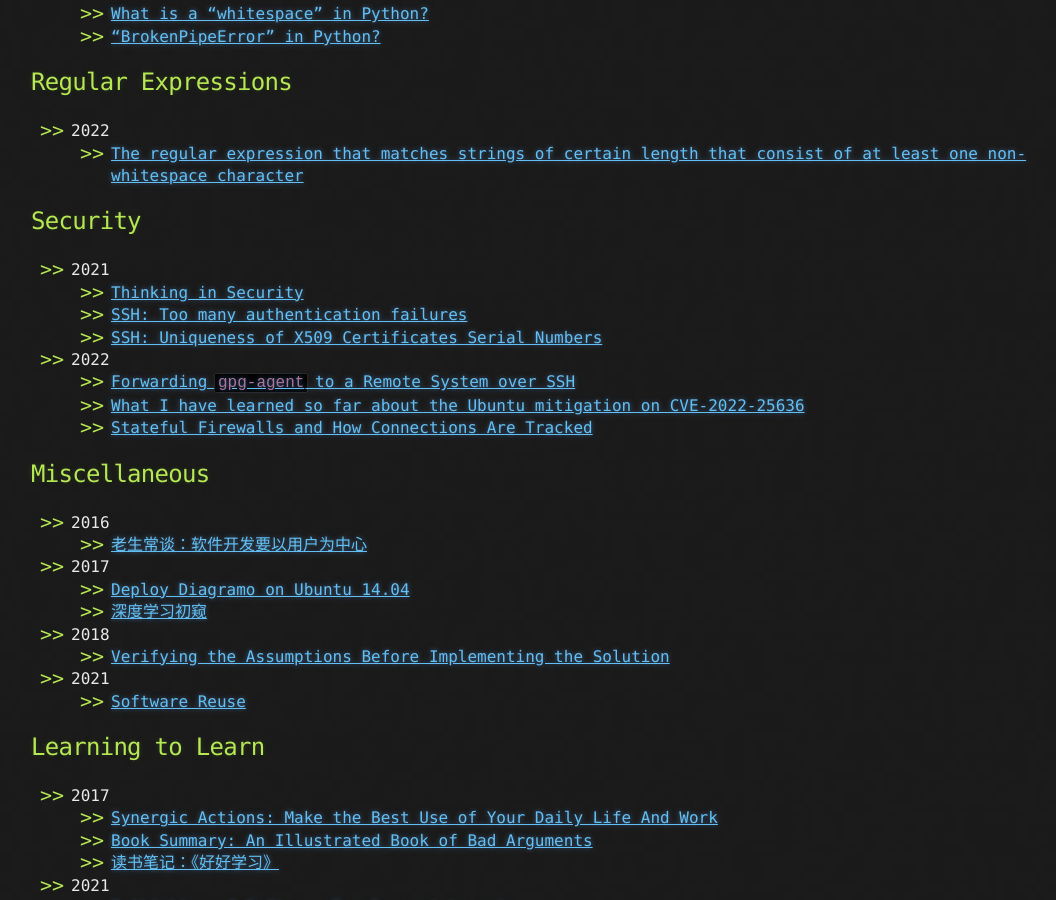
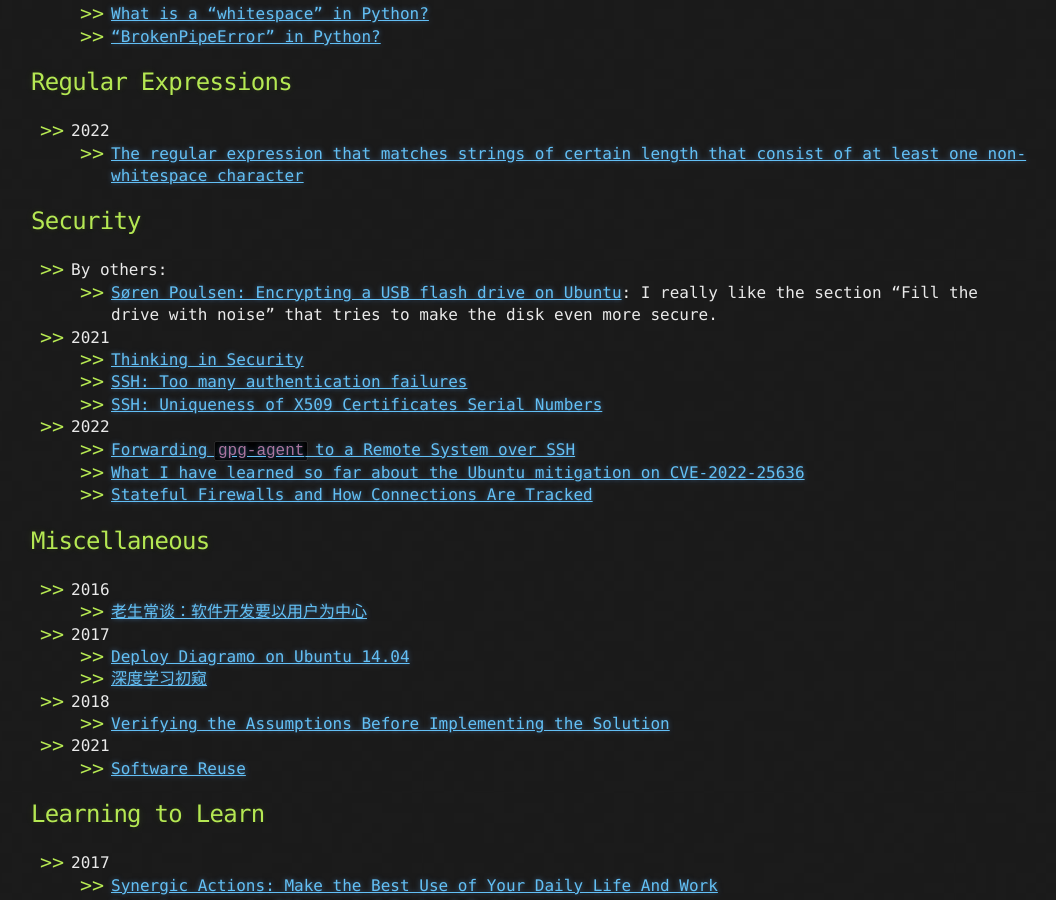
Before and after one commit to yaobinwen/yaobinwen.github.io, a Jekyll site: the page built from index.md, in a window 1280 px wide and 900 px high, scrolled down 1868 px. Shown: the whole window, without its empty margins (109-1165 px from the left). Built offline with Jekyll 4.4.1, drawn with Linux system fonts in a browser that asks for light colours; our own code applies the rules of GitHub Pages for plain Markdown files.

Commit message:
Refer "Encrypting a USB flash drive on Ubuntu" by Søren Poulsen

```diff
--- a/index.md
+++ b/index.md
@@ -77,6 +77,8 @@ The articles are grouped by the main topics.
 
 ## Security
 
+- By others:
+  - [Søren Poulsen: Encrypting a USB flash drive on Ubuntu](https://sorenpoulsen.com/encrypting-a-usb-flash-drive-on-ubuntu): I really like the section "Fill the drive with noise" that tries to make the disk even more secure.
 - 2021
   - [Thinking in Security](./_posts/2021/2021-02-14-Thinking-in-security.md)
   - [SSH: Too many authentication failures](./_posts/2021/2021-03-23-SSH-too-many-auth-failures.md)
```
